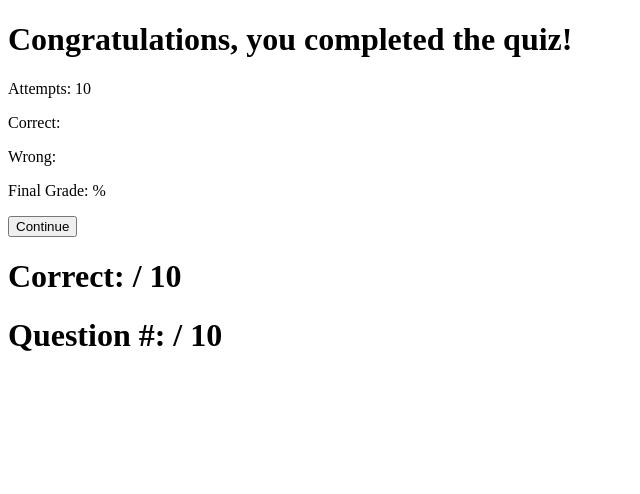
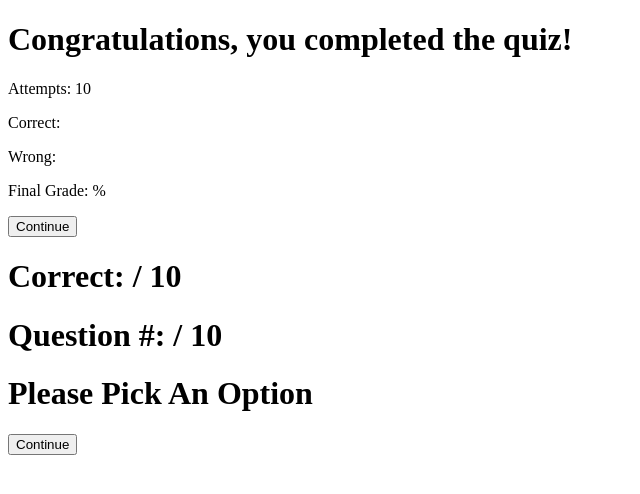
Before and after one commit to Zoombabyy/Code-Quiz, a plain HTML site: page index.html in a window 1280 px wide. Shown: the whole page, without its empty margins (0-640 px from the left). Drawn offline with Linux system fonts and the light colour scheme.

Commit message:
minor fixes

```diff
--- a/index.html
+++ b/index.html
@@ -34,8 +34,12 @@
         <h1 id="question-display"></h1>
       </div>
       <div class="answers-container">
-        <div class="answers" id="answers">
+        <div class="answers" id="answers2">
+          <div class="content-container2">
+            <h1>Please Pick An Option</h1>
 
+            <div class="button-container2">
+              <button class="button2">Continue</button>
         </div>
       </div>
     </div>
```
